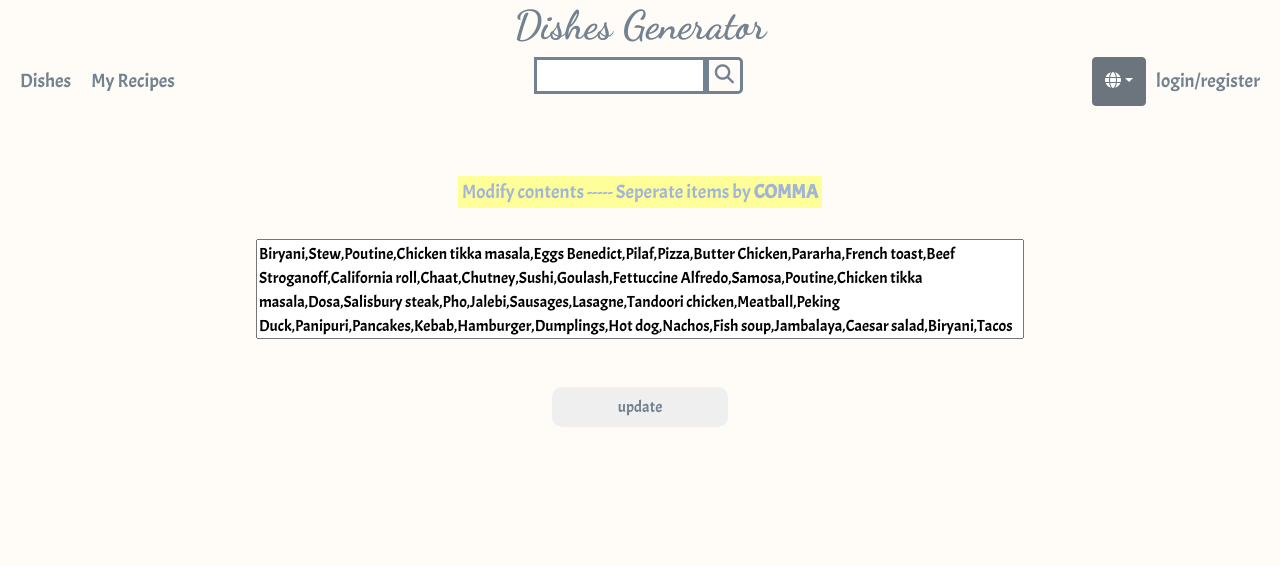
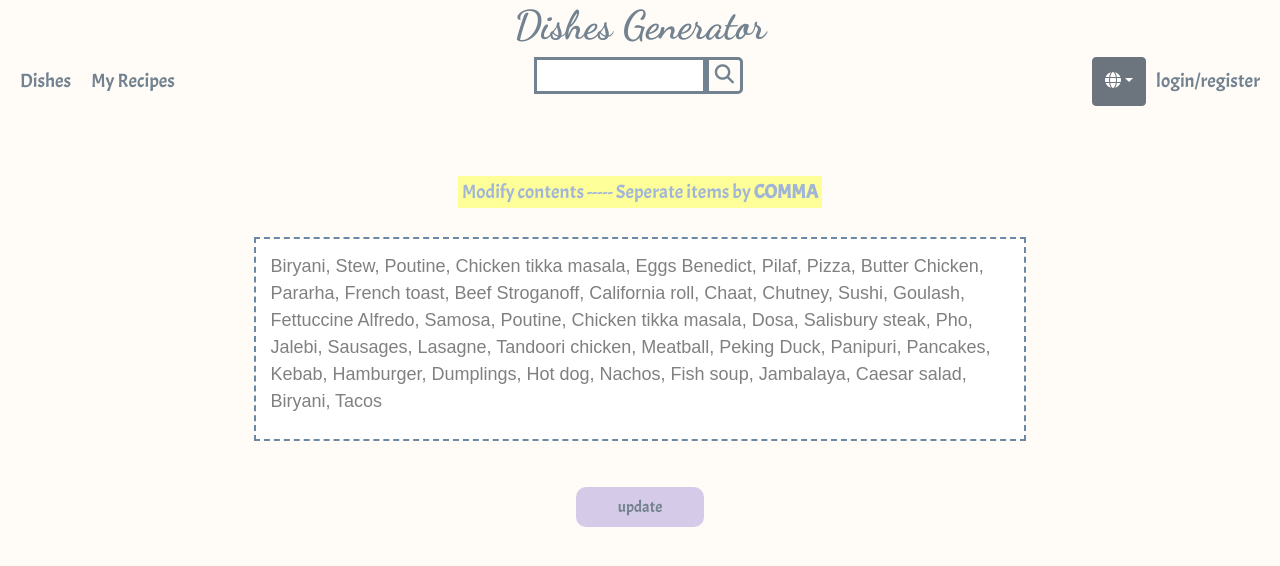
Before and after one commit to Luna123j/recipe_dice, a React (Create React App) app in the folder client/: page /editDice in a window 1280 px wide. Shown: the top 566 px of the page. Built offline with nearby package versions, Linux system fonts and the light colour scheme; no server answers.

Commit message:
add more styling for edit page

```diff
--- a/client/src/component/EditDice.jsx
+++ b/client/src/component/EditDice.jsx
@@ -5,6 +5,15 @@ import { useNavigate } from "react-router-dom";
 const EditDice = (props) => {
   let inputArr = [];
   const navigate = useNavigate()
+  const fomatContent = props.diceContent.map((item, index) => {
+    if (index !== 0) {
+      return " " + item
+    }else{
+      return item
+    }
+
+  })
+
   const inputHandler = (e) => {
     e.preventDefault();
     let inputStr = e.target.value;
@@ -14,12 +23,12 @@ const EditDice = (props) => {
     }
   }
 
+
   return (
     <div className="editDiv">
       <label><mark>Modify contents ----- Seperate items by <strong>COMMA</strong></mark></label>
-      <textarea id='inputRecipe' defaultValue={props.diceContent} onChange={inputHandler} />
-
-      <button className="updateBtn" type="Submit" onClick={()=>{props.editContent(inputArr); navigate('/')}}>update</button>
+      <textarea cols="100" rows="30" id='inputRecipe' defaultValue={fomatContent} onChange={inputHandler} />
+      <button className="updateBtn" type="Submit" onClick={() => { props.editContent(inputArr); navigate('/') }}>update</button>
     </div>
   )
 }
--- a/client/src/component/EditDice.scss
+++ b/client/src/component/EditDice.scss
@@ -5,28 +5,40 @@
   align-content: center;
   font-family: "Acme", sans-serif;
 
-  label{
+  label {
     margin-bottom: 2em;
   }
 
-  mark{
+  mark {
     color: #a1b5d8;
     font-size: larger;
     background-color: rgb(255, 255, 153);
   }
 
   #inputRecipe {
+    font-family: 'Rubik:wght@600', sans-serif;
+    color: gray;
     width: 60%;
     overflow-y: scroll;
-    height: 100px;
+    height: 200px;
     resize: none; /* Remove this if you want the user to resize the textarea */
     align-self: center;
+    outline:2px dashed #6b88a4;
+    border:none;
+    font-size: large;
+    padding: 0.8em;
+  }
 
+  #inputRecipe:focus {
+    outline:3px dashed #1e5e99;
+    border:none;
+    color: rgba(79, 150, 136, 0.915)
   }
 
   .updateBtn {
     color: #738290;
-    width: 11em;
+    background-color:rgba(210, 197, 230, 0.915);
+    width: 8em;
     padding: 0.5em;
     margin-bottom: 0.5em;
     border: none;
```
